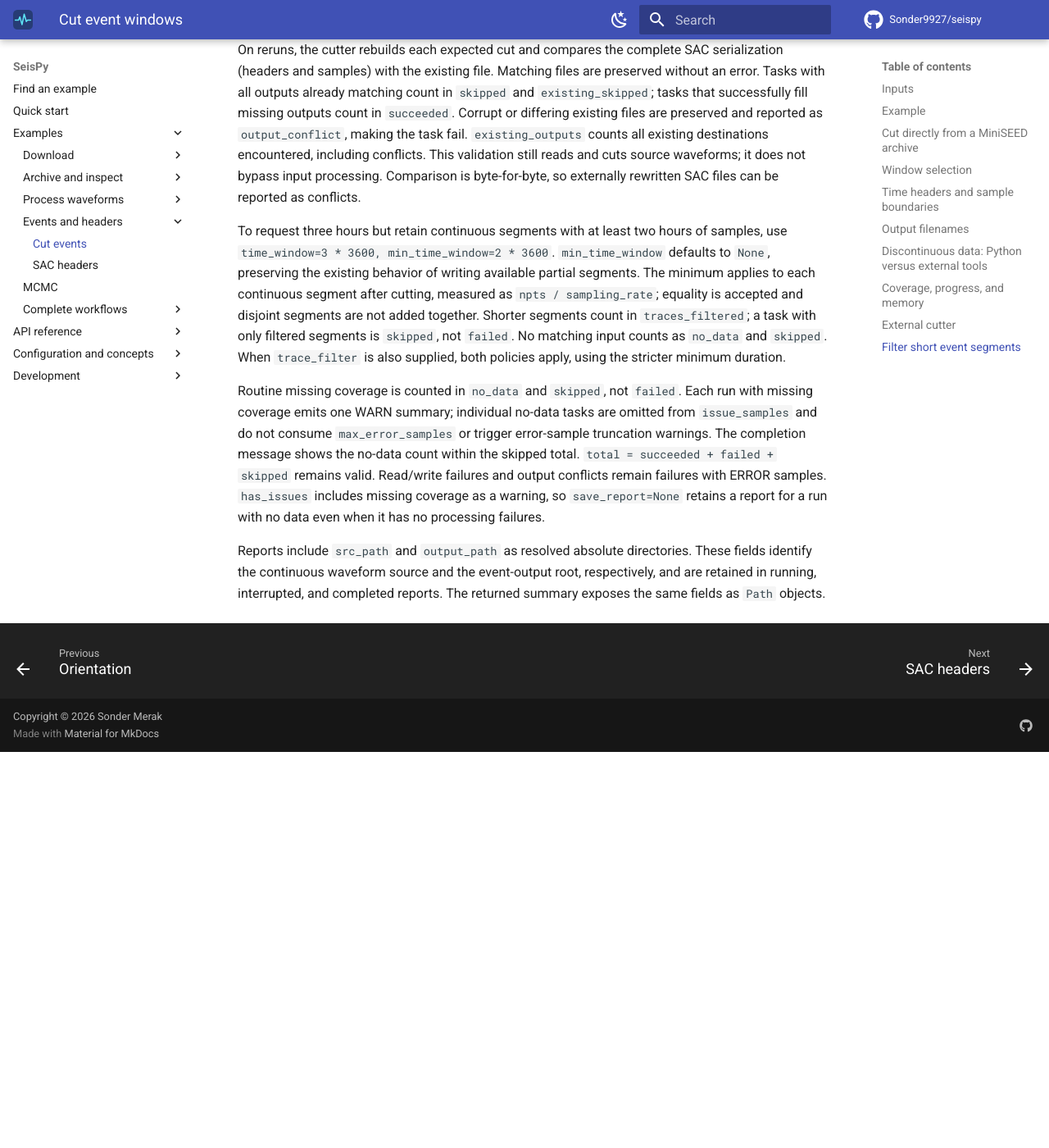
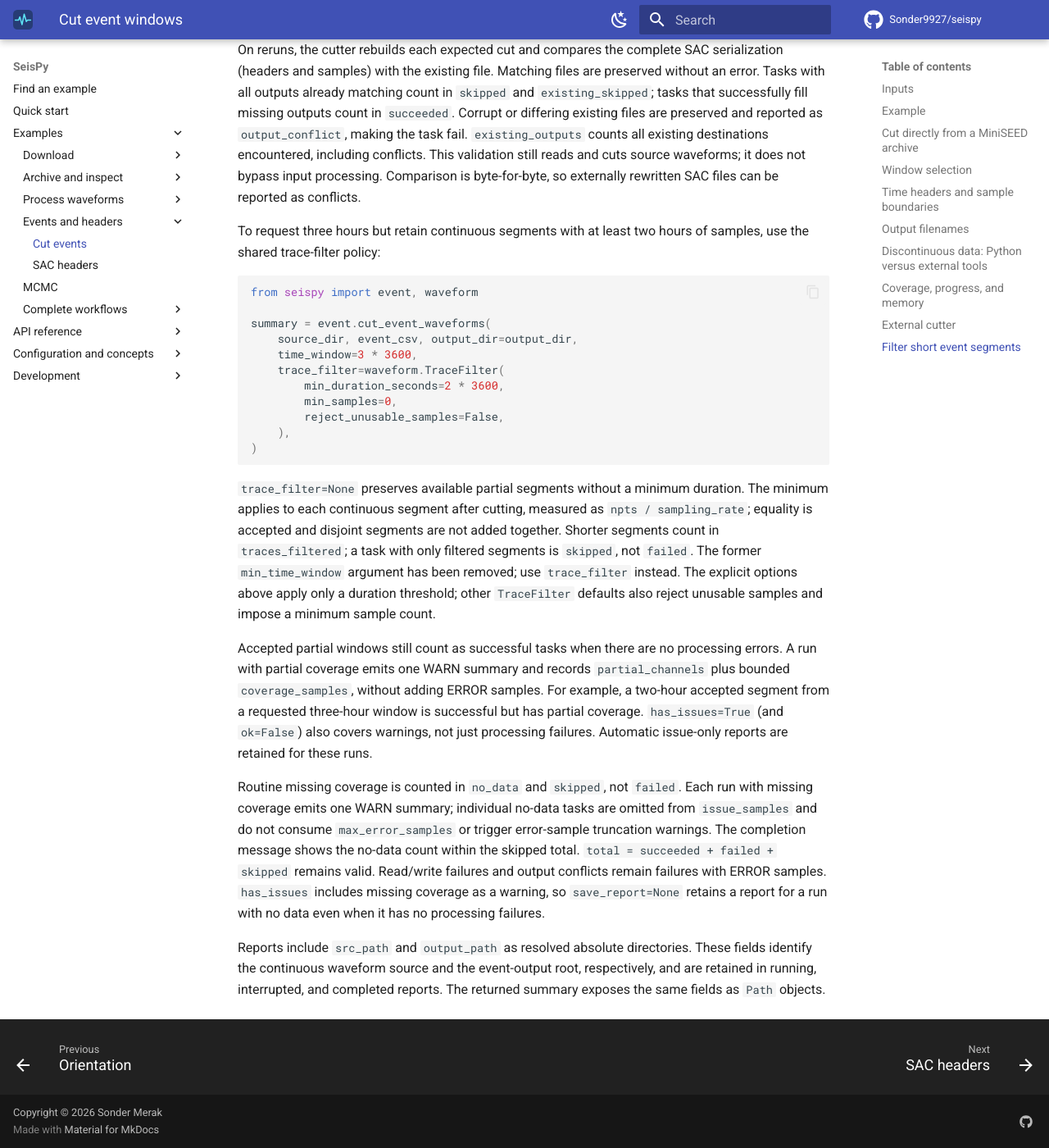
Before and after one commit to Sonder9927/seispy, an MkDocs documentation site: the page built from docs/recipes/cut-events.md, in a window 1280 px wide and 1400 px high, scrolled down 4958 px. Shown: the whole window at 82% size. Built offline with MkDocs 1.6.1 and Material for MkDocs 9.7.7, drawn with Linux system fonts in a browser that asks for light colours; comment, search, counter and statistics services are not loaded; before the commit the page ends 5875 px from its top, so only the background shows below that.

Commit message:
refactor(event): unify trace filtering and warn on partial coverage

````diff
--- a/docs/recipes/cut-events.md
+++ b/docs/recipes/cut-events.md
@@ -232,15 +232,38 @@ reads and cuts source waveforms; it does not bypass input processing. Comparison
 is byte-for-byte, so externally rewritten SAC files can be reported as conflicts.
 
 To request three hours but retain continuous segments with at least two hours of
-samples, use `time_window=3 * 3600, min_time_window=2 * 3600`.
-`min_time_window` defaults to `None`, preserving the existing behavior of writing
-available partial segments. The minimum applies to each continuous segment after
-cutting, measured as `npts / sampling_rate`; equality is accepted and disjoint
-segments are not added together. Shorter segments count in `traces_filtered`;
-a task with only filtered segments is `skipped`, not `failed`. No matching input
-counts as `no_data` and `skipped`. When `trace_filter` is also supplied, both
-policies apply, using the stricter minimum duration.
+samples, use the shared trace-filter policy:
 
+```python
+from seispy import event, waveform
+
+summary = event.cut_event_waveforms(
+    source_dir, event_csv, output_dir=output_dir,
+    time_window=3 * 3600,
+    trace_filter=waveform.TraceFilter(
+        min_duration_seconds=2 * 3600,
+        min_samples=0,
+        reject_unusable_samples=False,
+    ),
+)
+```
+
+`trace_filter=None` preserves available partial segments without a minimum duration.
+The minimum applies to each continuous segment after cutting, measured as
+`npts / sampling_rate`; equality is accepted and disjoint segments are not added
+together. Shorter segments count in `traces_filtered`; a task with only filtered
+segments is `skipped`, not `failed`. The former `min_time_window` argument has
+been removed; use `trace_filter` instead. The explicit options above apply only
+a duration threshold; other `TraceFilter` defaults also reject unusable samples
+and impose a minimum sample count.
+
+Accepted partial windows still count as successful tasks when there are no
+processing errors. A run with partial coverage emits one WARN summary and records
+`partial_channels` plus bounded `coverage_samples`, without adding ERROR samples.
+For example, a two-hour accepted segment from a requested three-hour window is
+successful but has partial coverage. `has_issues=True` (and `ok=False`) also covers
+warnings, not just processing failures. Automatic issue-only reports are retained
+for these runs.
 
 Routine missing coverage is counted in `no_data` and `skipped`, not `failed`.
 Each run with missing coverage emits one WARN summary; individual no-data tasks
````
Also changed, not shown: 2 other files.
